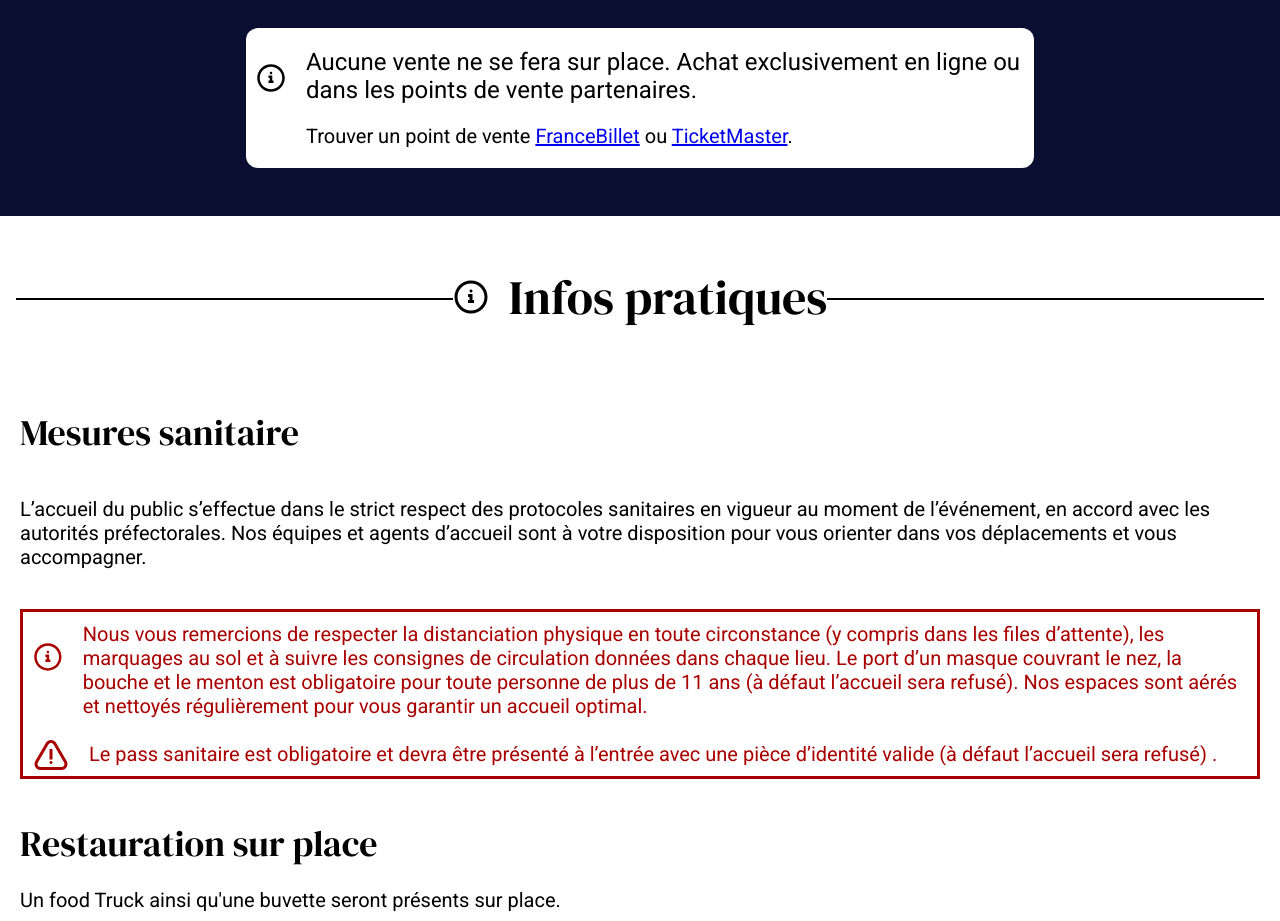
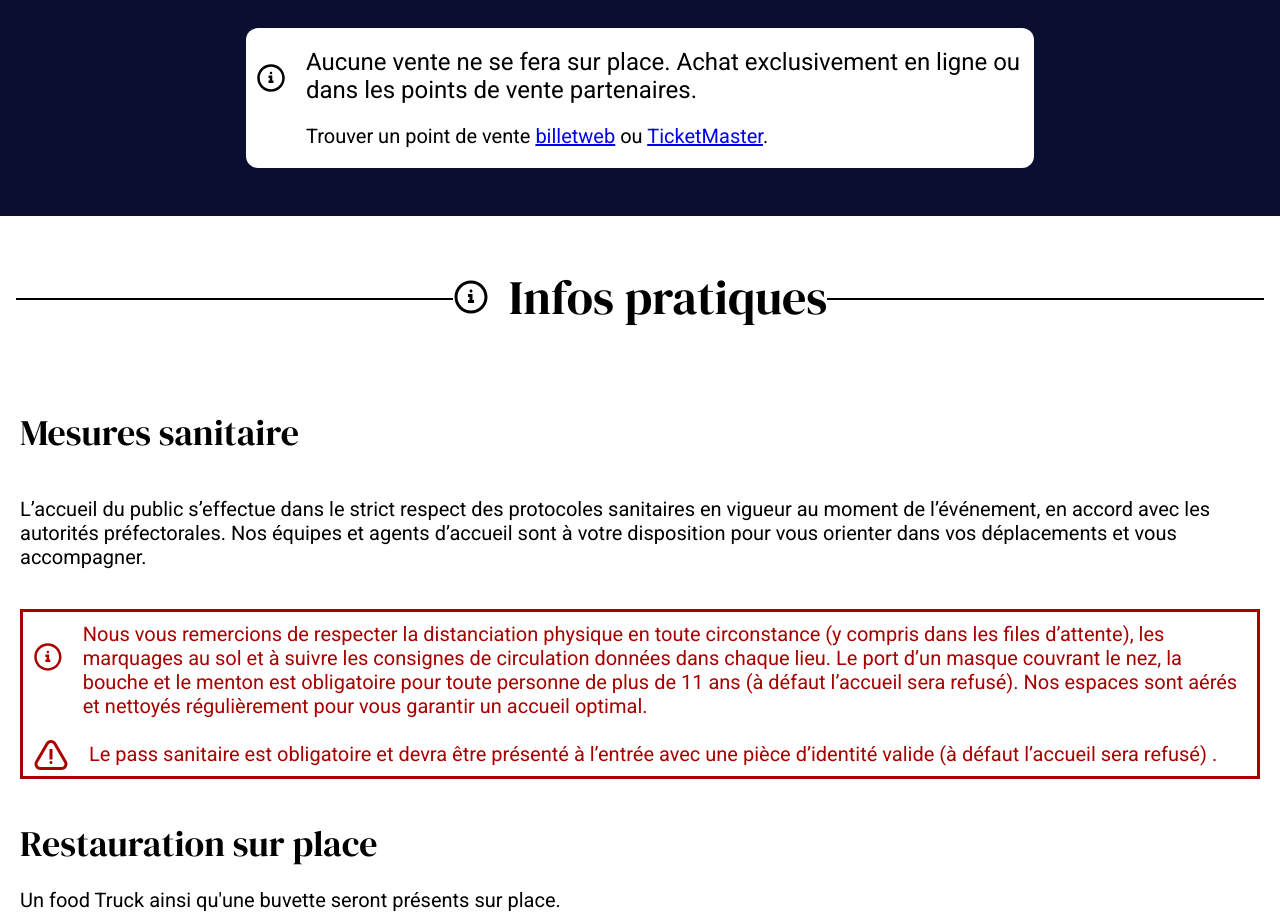
Before and after one commit to CyrielleAlbert/RivesDeBlues, a React (Create React App) app: page / in a window 1280 px wide. Shown: the part 4200-5121 px from the top of the page. Built offline with nearby package versions, Linux system fonts and the light colour scheme.

Commit message:
remove franceBillet

```diff
--- a/src/reusable-components/billetterie.js
+++ b/src/reusable-components/billetterie.js
@@ -1,25 +1,49 @@
-import Pass from "./pass"
-import './style/billetterie.css'
+import Pass from "./pass";
+import "./style/billetterie.css";
 
-const LINK_1_DAY = "https://www.billetweb.fr/rives-de-blues-co"
-const LINK_2_DAYS = "https://www.billetweb.fr/rives-de-blues-co"
-const LINK_PDV_FB = "https://www.francebillet.com/listePointVenteEdito.do;jsessionid=41-05502B0EB887D34A9105F3B41114FA4B"
-const LINK_PDV_TM = "https://www.ticketmaster.fr/static/html/fr/popups/pd_retrait.htm"
+const LINK_1_DAY = "https://www.billetweb.fr/rives-de-blues-co";
+const LINK_2_DAYS = "https://www.billetweb.fr/rives-de-blues-co";
+const LINK_PDV_TM =
+  "https://www.ticketmaster.fr/static/html/fr/popups/pd_retrait.htm";
 function Billetterie() {
   return (
     <div class="billetterie">
       <div class="pass-cards">
         <Pass label="Vendredi soir" prix="20€" lien={LINK_1_DAY}></Pass>
         <Pass label="Samedi soir" prix="20€" lien={LINK_1_DAY}></Pass>
-                <Pass label="Pass 2 jours" prix="35€" reduction="40€" lien={LINK_2_DAYS}></Pass>
+        <Pass
+          label="Pass 2 jours"
+          prix="35€"
+          reduction="40€"
+          lien={LINK_2_DAYS}
+        ></Pass>
       </div>
-            <div class="info" >
+      <div class="info">
         <div class="info2">
-                    <img src="/Icons/info.svg" width={30} height={30} style={{ marginRight: 20, position:"relative",top:15 }} />
-                    {"Aucune vente ne se fera sur place. Achat exclusivement en ligne ou dans les points de vente partenaires."}</div>
-                <div style={{ fontSize: 20, marginTop: 10, marginBottom: 10, marginLeft:50,marginTop:20}}>Trouver un point de vente <a href={LINK_PDV_FB} >FranceBillet</a> ou <a href={LINK_PDV_TM}>TicketMaster</a>.</div>
+          <img
+            src="/Icons/info.svg"
+            width={30}
+            height={30}
+            style={{ marginRight: 20, position: "relative", top: 15 }}
+          />
+          {
+            "Aucune vente ne se fera sur place. Achat exclusivement en ligne ou dans les points de vente partenaires."
+          }
+        </div>
+        <div
+          style={{
+            fontSize: 20,
+            marginTop: 10,
+            marginBottom: 10,
+            marginLeft: 50,
+            marginTop: 20,
+          }}
+        >
+          Trouver un point de vente <a href={LINK_1_DAY}>billetweb</a> ou{" "}
+          <a href={LINK_PDV_TM}>TicketMaster</a>.
         </div>
       </div>
-    )
+    </div>
+  );
 }
 export default Billetterie;
```
Lines whose indentation alone changed are shown as unchanged.
